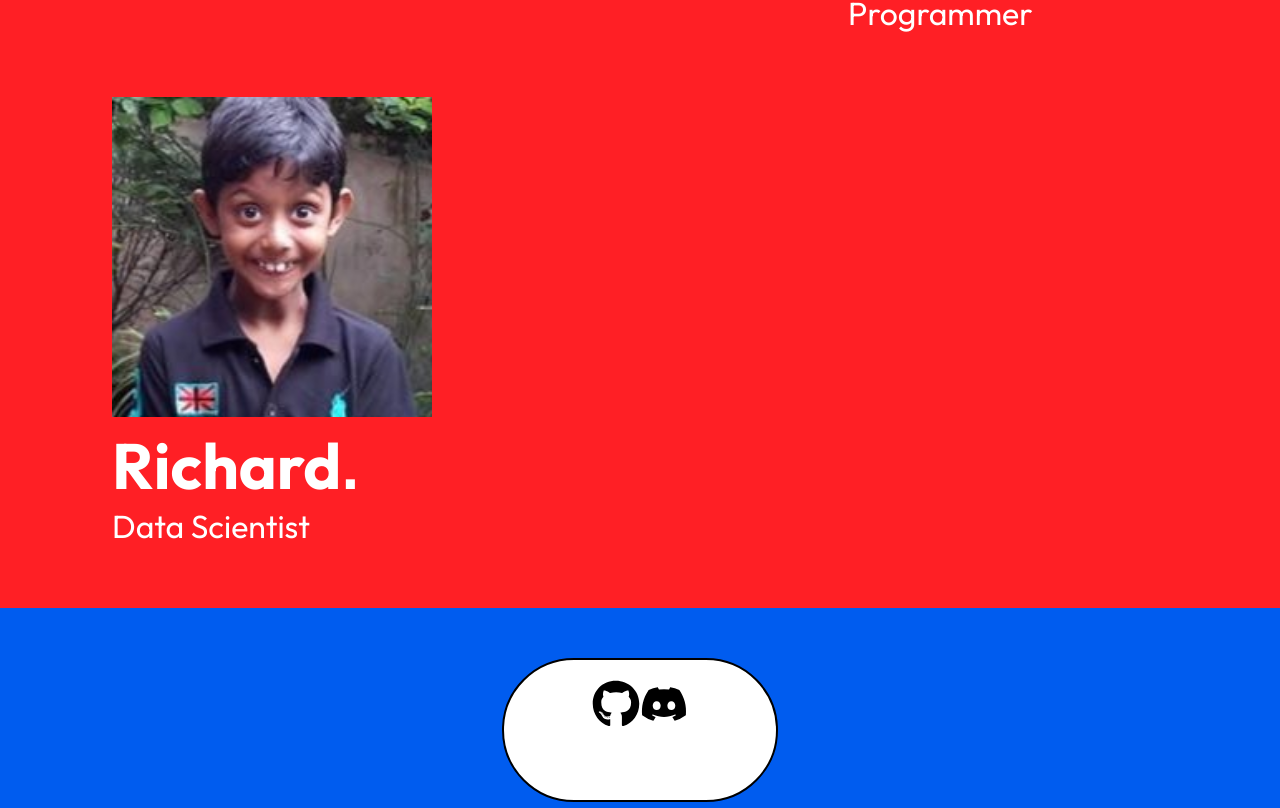
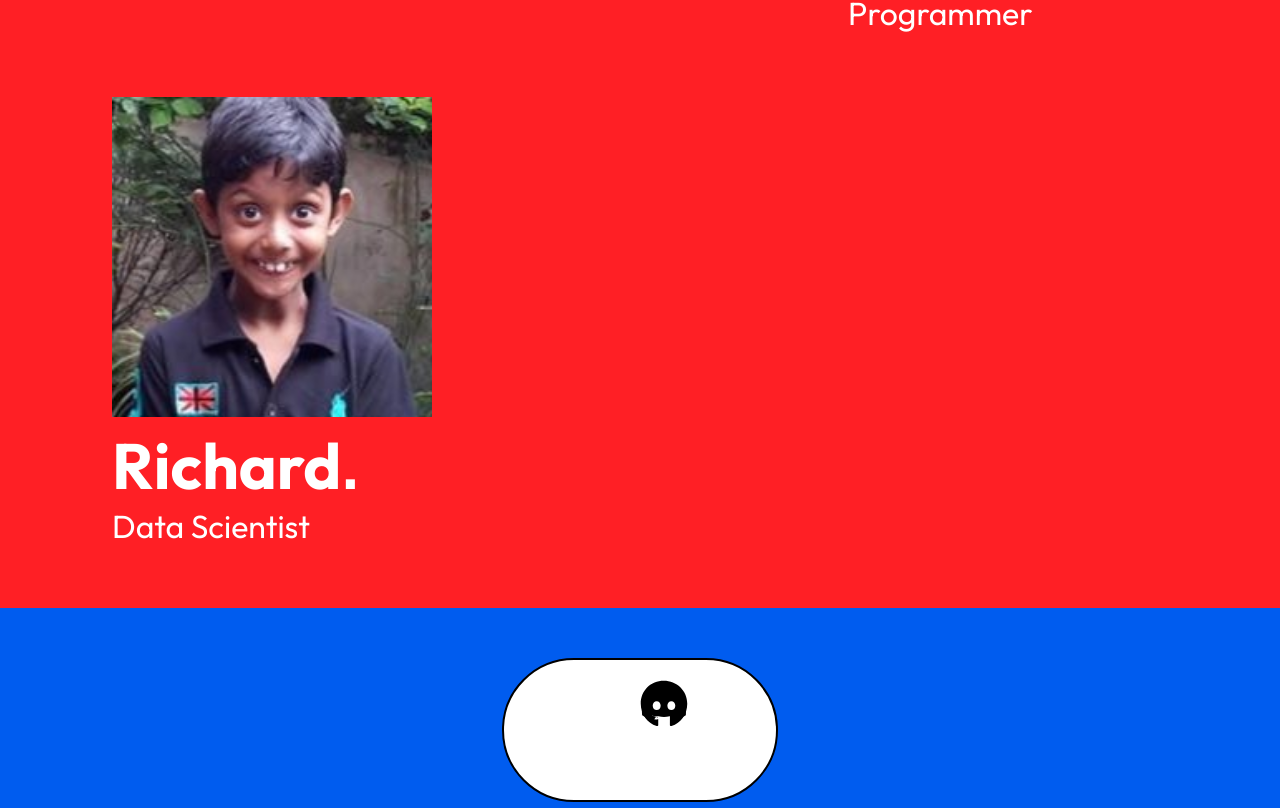
Before and after one commit to superbryn/SELDA, a React (Vite) app: page / in a window 1280 px wide. Shown: the part 5117-5925 px from the top of the page. Built offline with nearby package versions, Linux system fonts and the light colour scheme.

Commit message:
changed position of socials logos

```diff
--- a/src/elements/Footer.css
+++ b/src/elements/Footer.css
@@ -20,12 +20,14 @@ footer{
     text-align: center;
 }
 .github{
+    position: absolute;
     color: black;
     text-decoration: none;
     font-size: 3rem;
     z-index: 0;
 }
 .discord{
+    position: absolute;
     color: black;
     text-decoration: none;
     font-size: 3rem;
```
